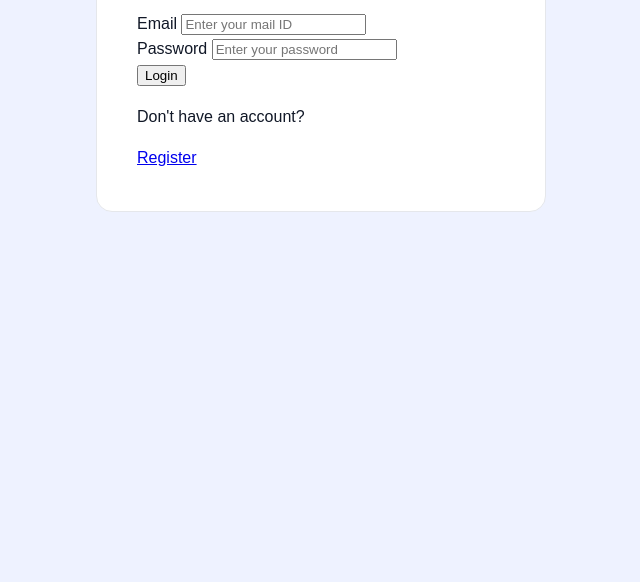
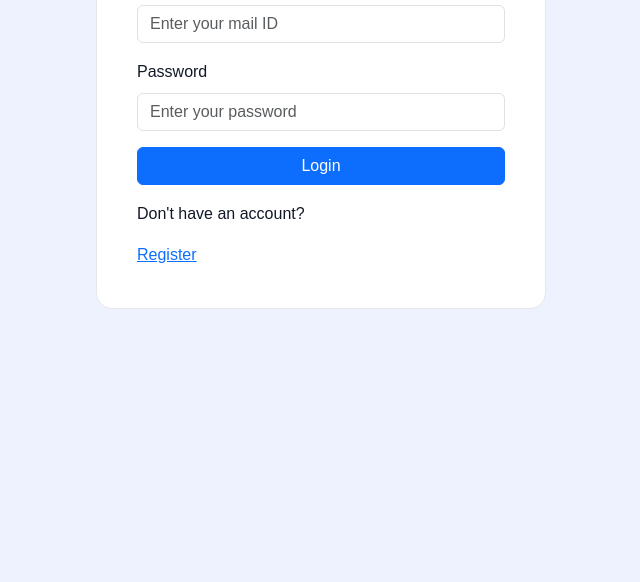
Before and after one commit to Abhisheksahoo123/skillforge-ai, a plain HTML site: page login.html in a window 1280 px wide. Shown: the part 218-800 px from the top of the page, without its empty margins (319-959 px from the left). Drawn offline with nearby package versions, Linux system fonts and the light colour scheme.

Commit message:
Update login.html

```diff
--- a/login.html
+++ b/login.html
@@ -1,25 +1,67 @@
 <!DOCTYPE html>
 <html lang="en">
+
 <head>
     <meta charset="UTF-8">
     <meta name="viewport" content="width=device-width, initial-scale=1.0">
-    <title>SkillForge AI</title>
+
+    <title>SkillForge AI - Login</title>
+
+    <link href="https://cdn.jsdelivr.net/npm/bootstrap@5.3.8/dist/css/bootstrap.min.css" rel="stylesheet">
+
     <link rel="stylesheet" href="style.css">
+
 </head>
+
 <body>
+
     <div class="login">
+
         <h2>Welcome Back</h2>
+
         <form>
-    <label for="email">Email</label>
-     <input type="email" id="email" placeholder="Enter your mail ID">
-      <br>
-      <label for="password">Password</label>
-      <input type="password" id="password" placeholder="Enter your password">
-       <br>
-       <button type="submit">Login</button>
+
+            <div class="mb-3">
+
+                <label for="email" class="form-label">Email</label>
+
+                <input type="email"
+                       class="form-control"
+                       id="email"
+                       placeholder="Enter your mail ID"
+                       required>
+
+            </div>
+
+
+            <div class="mb-3">
+
+                <label for="password" class="form-label">Password</label>
+
+                <input type="password"
+                       class="form-control"
+                       id="password"
+                       placeholder="Enter your password"
+                       required>
+
+            </div>
+
+
+            <button type="submit" class="btn btn-primary w-100">
+                Login
+            </button>
+
         </form>
-    <p>Don't have an account?</p>
+
+        <p class="mt-3">Don't have an account?</p>
+
         <a href="register.html">Register</a>
+
     </div>
+
+
+    <script src="https://cdn.jsdelivr.net/npm/bootstrap@5.3.8/dist/js/bootstrap.bundle.min.js"></script>
+
 </body>
+
 </html>
```
Lines whose indentation alone changed are shown as unchanged.
